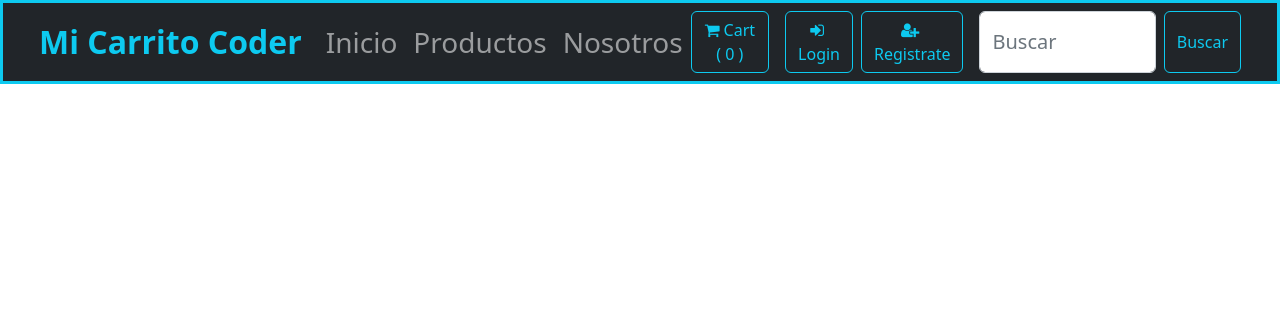
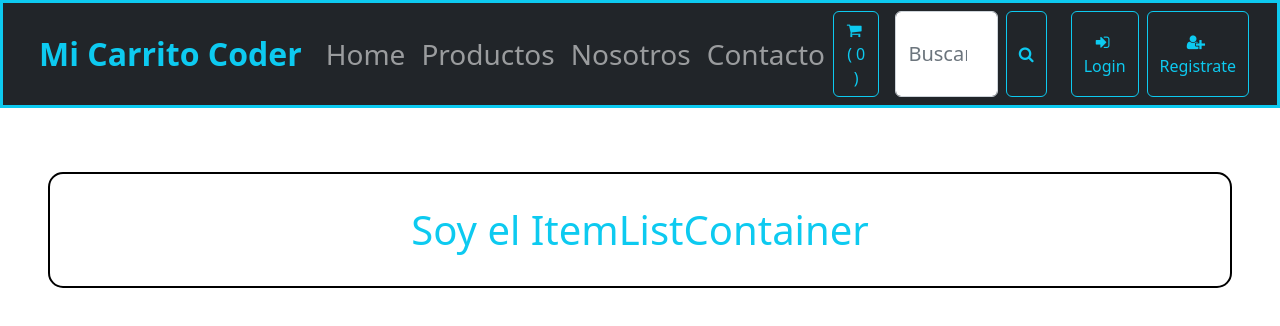
Before and after one commit to Alexxand3r/Proyecto-ReactCoder, a React (Create React App) app: page / in a window 1280 px wide. Shown: the top 326 px of the page. Built offline with nearby package versions, Linux system fonts and the light colour scheme.

Commit message:
agrega Itemlistcontainer y cart icon,corrige navbar

```diff
--- a/src/App.js
+++ b/src/App.js
@@ -1,10 +1,11 @@
 import NavBar from "./components/NavBar";
+import ItemListContainer from "./containers/itemListContainer";
 
 function App() {
   return (
     <>
       <NavBar />
-      <div className="App"></div>
+      <ItemListContainer greeting={"Soy el ItemListContainer"} />
     </>
   );
 }
--- a/src/components/NavBar/index.jsx
+++ b/src/components/NavBar/index.jsx
@@ -14,15 +14,27 @@ const NavBar = () => {
             Mi Carrito Coder
           </Navbar.Brand>
           <Nav className="d-flex justify-content-center fs-3">
-            <Nav.Link href="/#">Inicio</Nav.Link>
+            <Nav.Link href="/#">Home</Nav.Link>
             <Nav.Link href="/#">Productos</Nav.Link>
             <Nav.Link href="/#">Nosotros</Nav.Link>
+            <Nav.Link href="/#">Contacto</Nav.Link>
           </Nav>
           <Nav>
             <Button variant="outline-info me-3">
               {" "}
-              <i className="fa fa-shopping-cart me-1"></i>Cart ( 0 )
+              <i className="fa fa-shopping-cart me-1"></i> ( 0 )
             </Button>
+            <Form className="d-flex me-4">
+              <Form.Control
+                type="search"
+                placeholder="Buscar"
+                className="me-2 fs-5 "
+                aria-label="Buscar"
+              />
+              <Button variant="outline-info">
+                <i className="fa fa-search"></i>
+              </Button>
+            </Form>
             <Button variant="outline-info me-2">
               {" "}
               <i className="fa fa-sign-in me-1"></i>Login
@@ -31,16 +43,6 @@ const NavBar = () => {
               {" "}
               <i className="fa fa-user-plus me-1"></i>Registrate
             </Button>
-
-            <Form className="d-flex me-4">
-              <Form.Control
-                type="search"
-                placeholder="Buscar"
-                className="me-2 fs-5 "
-                aria-label="Buscar"
-              />
-              <Button variant="outline-info">Buscar</Button>
-            </Form>
           </Nav>
         </Container>
       </Navbar>
--- /dev/null
+++ b/src/containers/itemListContainer/index.jsx
@@ -0,0 +1,12 @@
+import React from "react";
+import "./style.css";
+
+const ItemListContainer = ({ greeting }) => {
+  return (
+    <div>
+      <h1 className="item-list text-info mx-5">{greeting}</h1>
+    </div>
+  );
+};
+
+export default ItemListContainer;
--- /dev/null
+++ b/src/containers/itemListContainer/style.css
@@ -0,0 +1,8 @@
+.item-list {
+  display: flex;
+  justify-content: center;
+  margin-top: 4rem;
+  border: 2px solid black;
+  padding: 2rem;
+  border-radius: 15px;
+}
```
